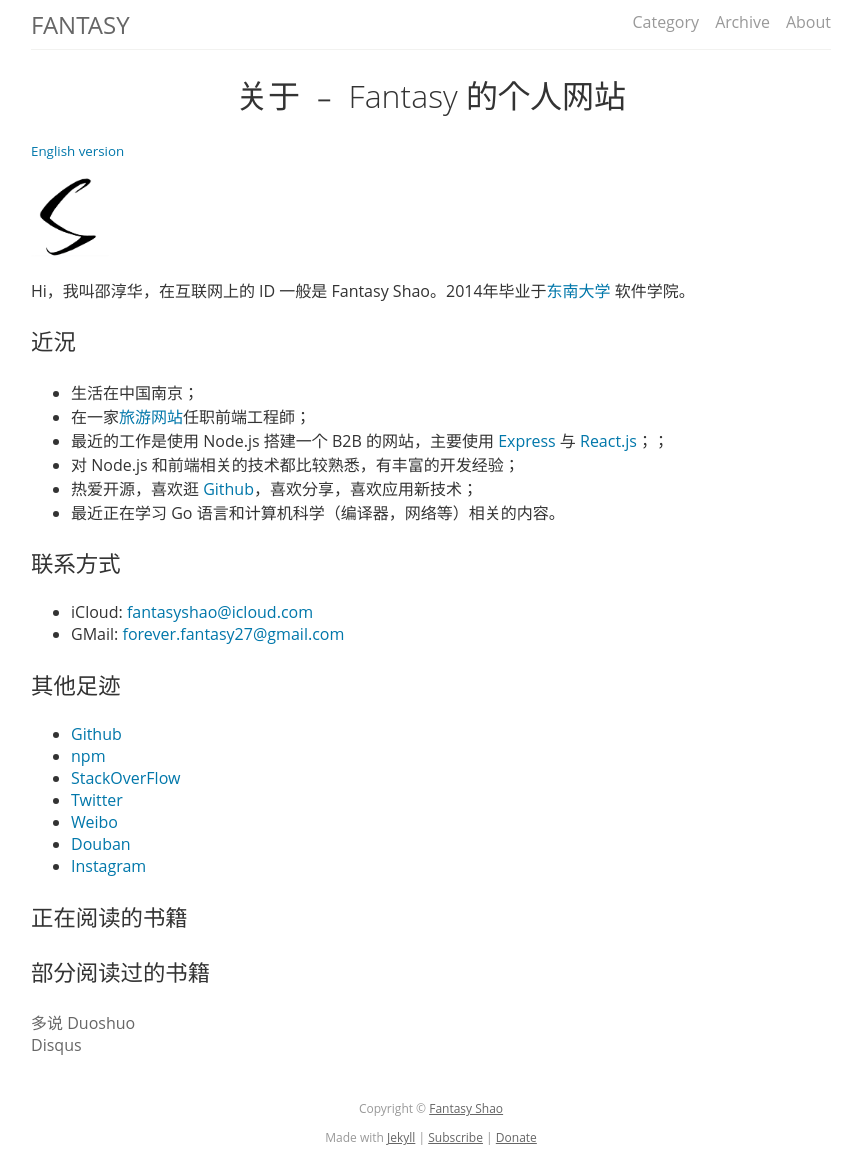
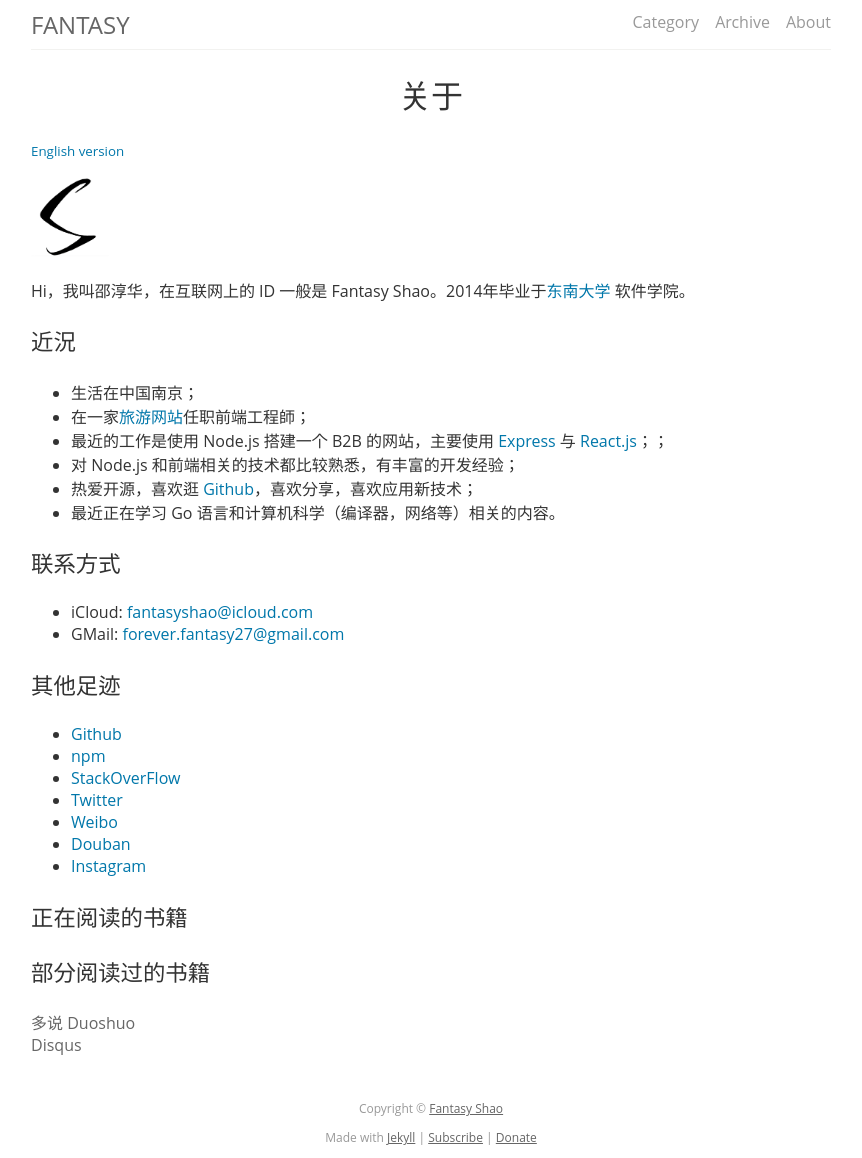
Before and after one commit to SFantasy/blog, a Jekyll site: the page built from about.html, in a window 1280 px wide. Shown: the whole page, without its empty margins (209-1071 px from the left). Built offline with Jekyll 4.4.1, drawn with Linux system fonts in a browser that asks for light colours; comment, search, counter and statistics services are not loaded.

Commit message:
update site

```diff
--- a/_config.yml
+++ b/_config.yml
@@ -1,10 +1,9 @@
 # coding: utf-8
 root: /
 permalink: /:categories/:year/:month/:day/:title/
-markdown: kramdown
-paginate: 15
-
+paginate: 10
 title: Blog | Fantasy
+description: A blog on programming, learning and reading.
 author: Fantasy Shao
 email: fantasyshao@icloud.com
 subscribe_rss: /atom.xml
--- a/about.html
+++ b/about.html
@@ -1,5 +1,5 @@
 ---
-title: 关于 ﹣ Fantasy 的个人网站
+title: 关于
 layout: page
 comments: yes
 ---
```
Also changed, not shown: 3 other files.
